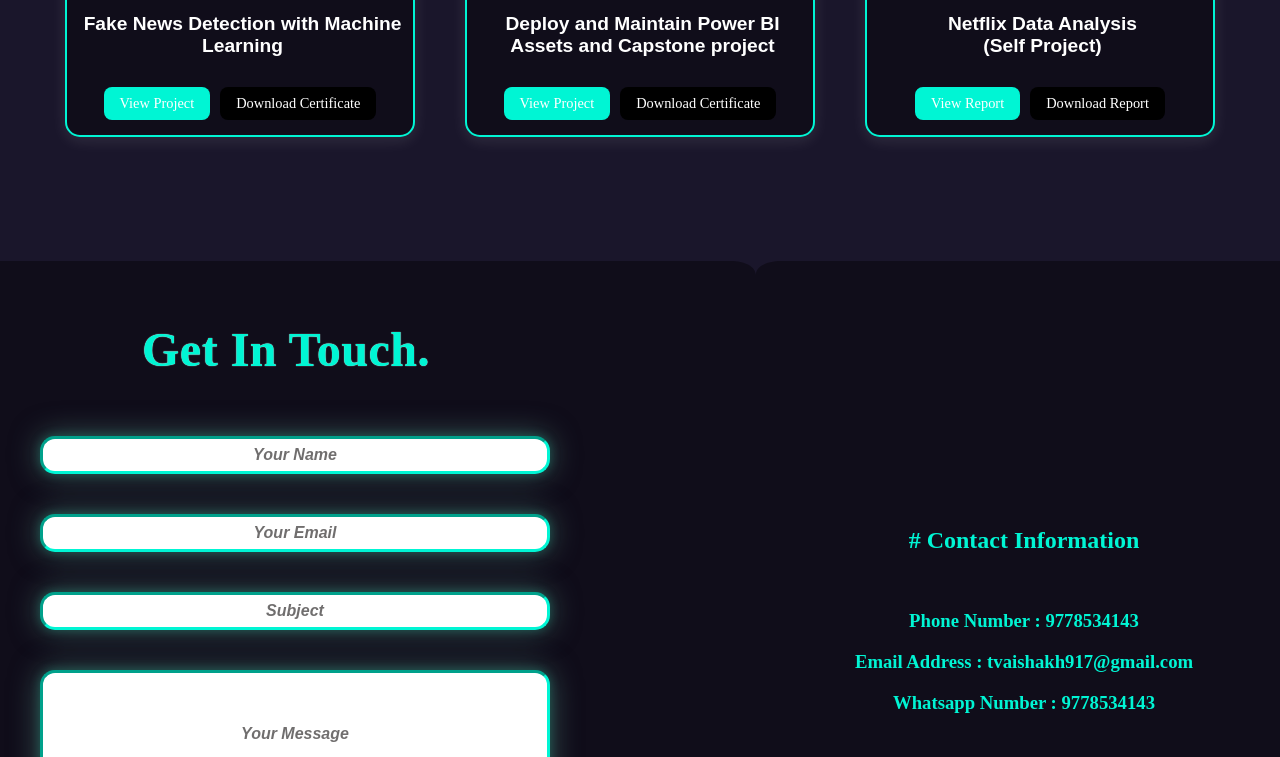
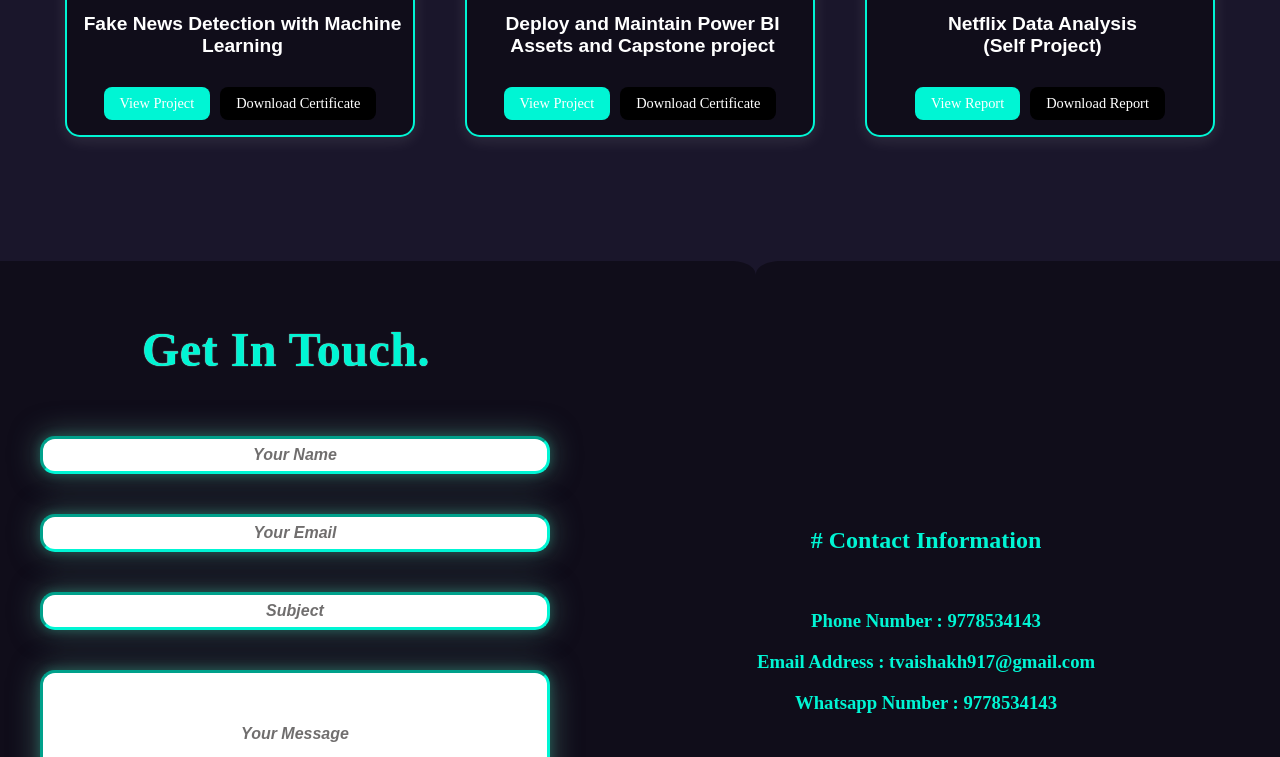
Before and after one commit to VaishakhIN/web, a plain HTML site: page index.html in a window 1280 px wide. Shown: the part 3828-4585 px from the top of the page. Drawn offline with nearby package versions, Linux system fonts and the light colour scheme.

Commit message:
Update ME.CSS

```diff
--- a/ME.CSS
+++ b/ME.CSS
@@ -799,7 +799,10 @@ a {
     margin: 8px 0;
   }
 }
-
+.det, .closing {
+  display: block;
+  width: 100%;
+}
 /* ==================== MOBILE DEVICES ==================== */
 @media (max-width: 600px) {
   .in {
```
